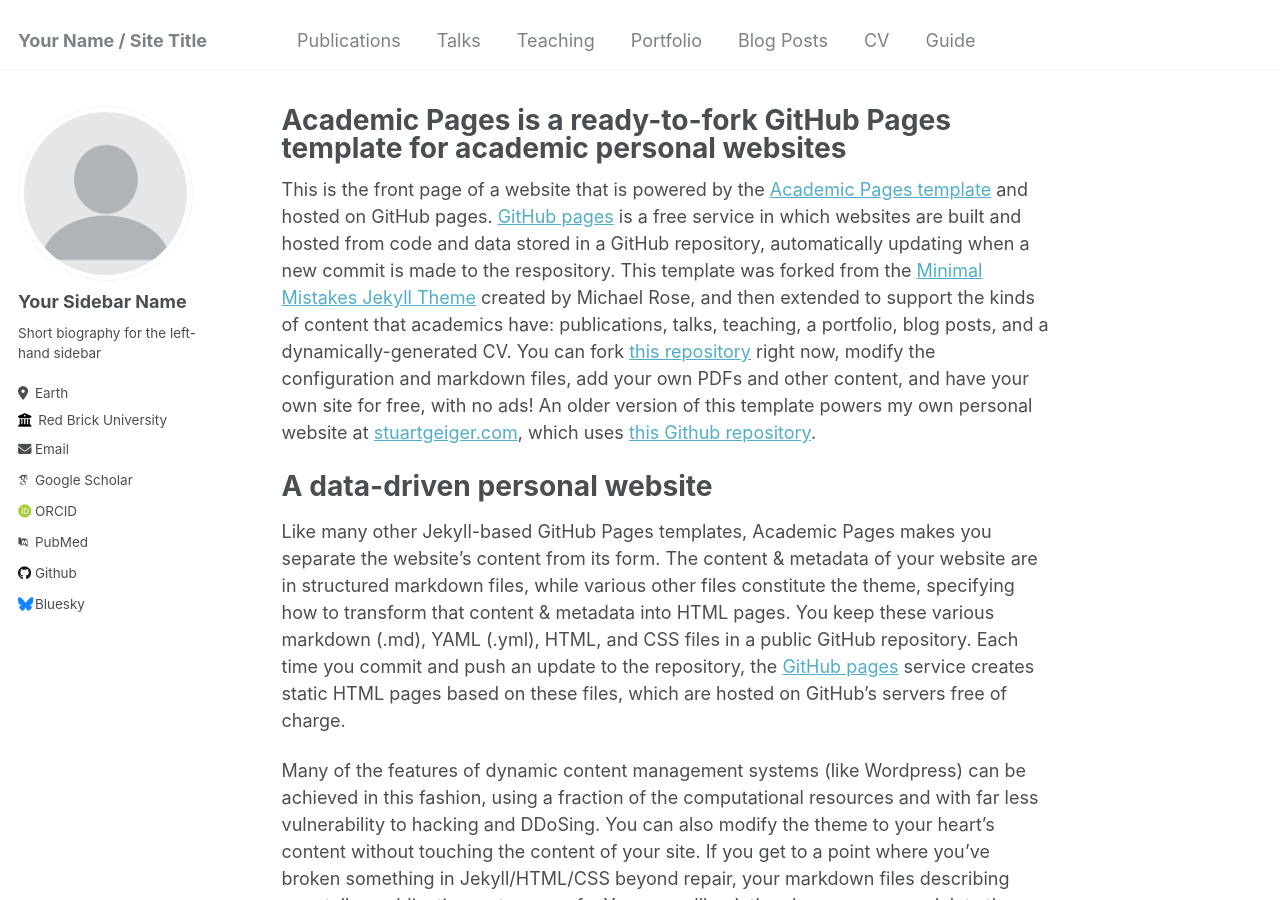
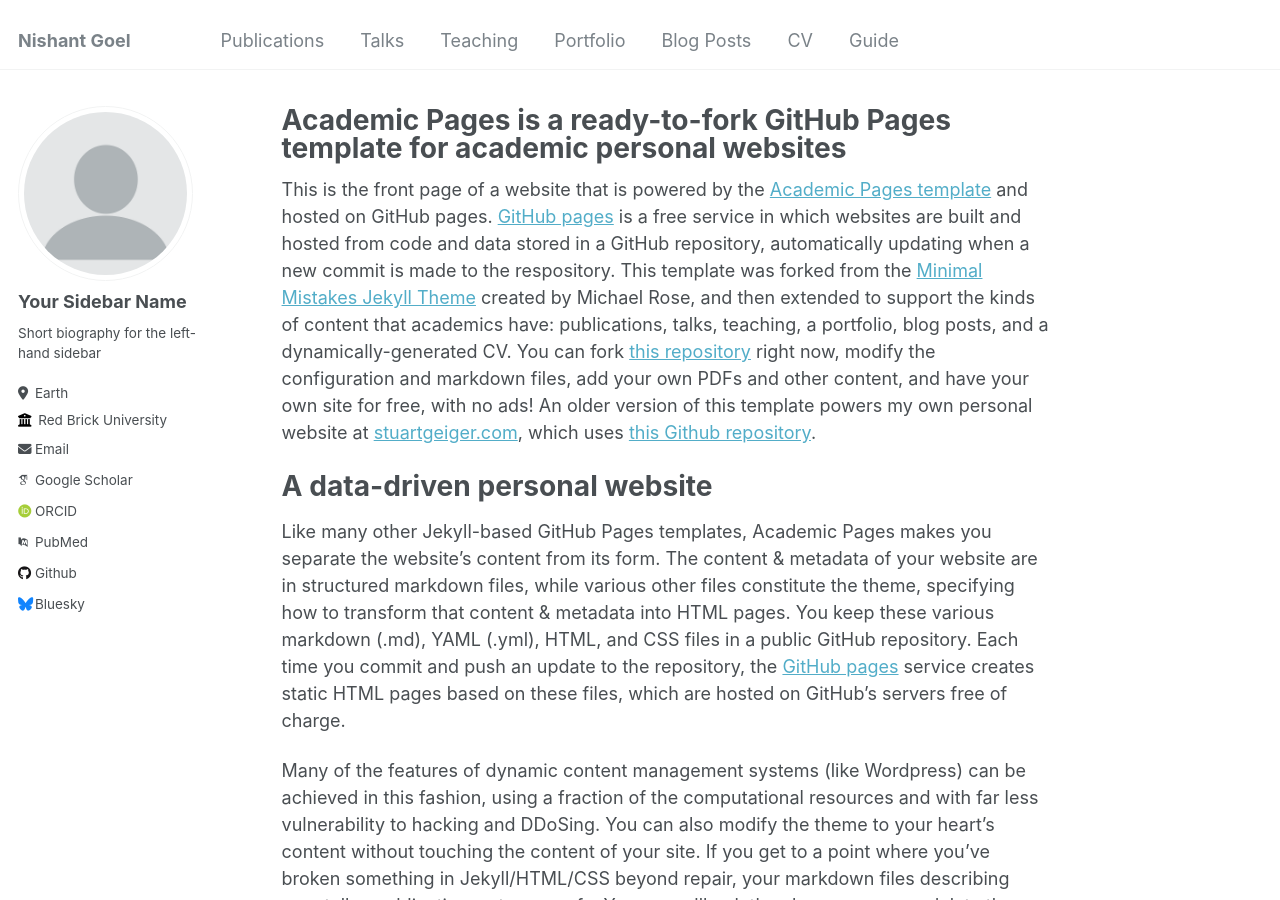
Before and after one commit to nish-goel/nish-goel.github.io, a Jekyll site: the page built from _pages/about.md, in a window 1280 px wide and 900 px high. Built offline with Jekyll 4.4.1, drawn with Linux system fonts in a browser that asks for light colours; some web fonts are replaced.

Commit message:
Update _config.yml

```diff
--- a/_config.yml
+++ b/_config.yml
@@ -8,7 +8,7 @@
 
 # Basic Site Settings
 locale                   : "en-US"
-title                    : "Your Name / Site Title"
+title                    : "Nishant Goel"
 title_separator          : "-"
 name                     : &name "Your Name"
 description              : &description "personal description"
```
